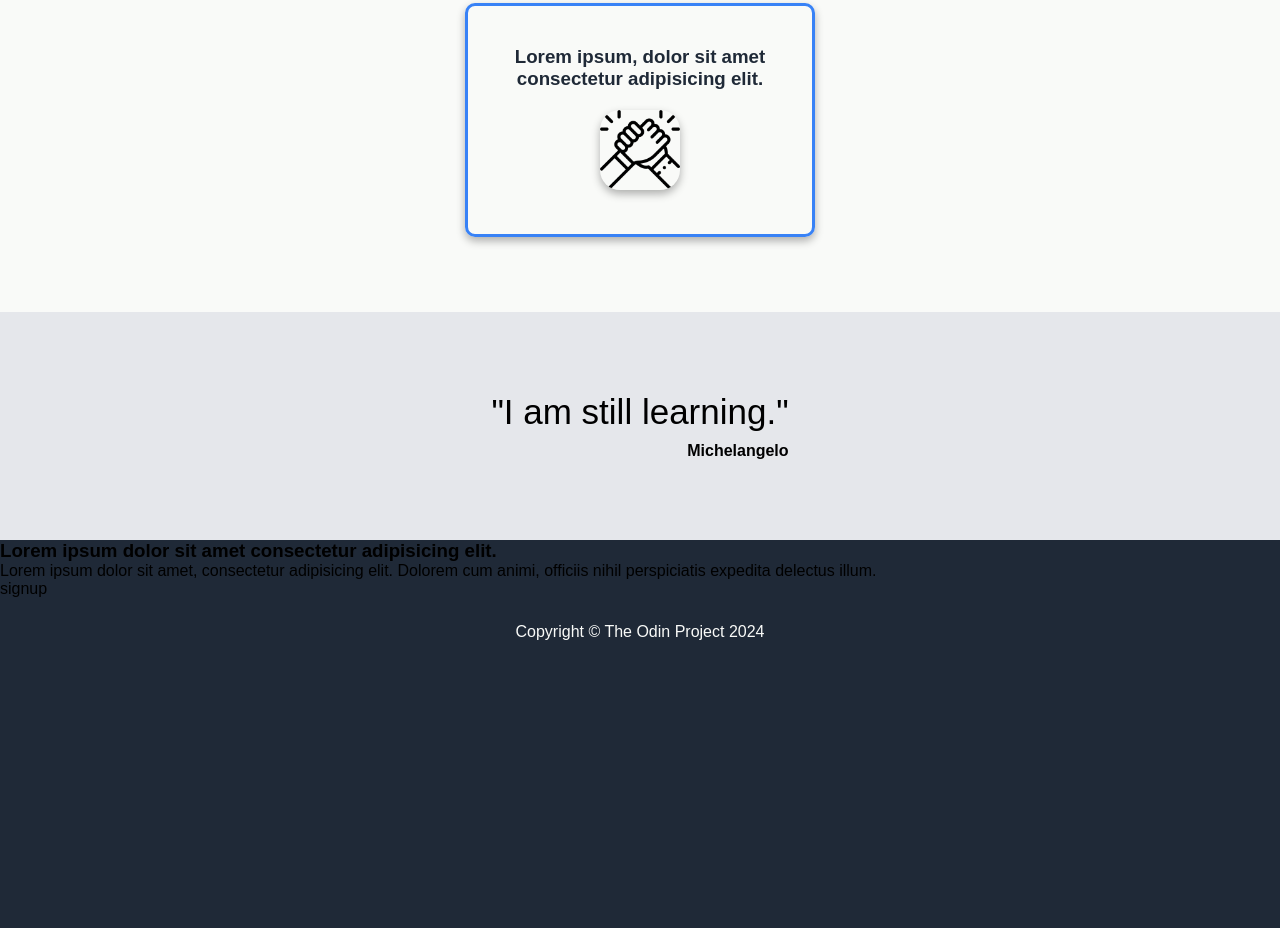
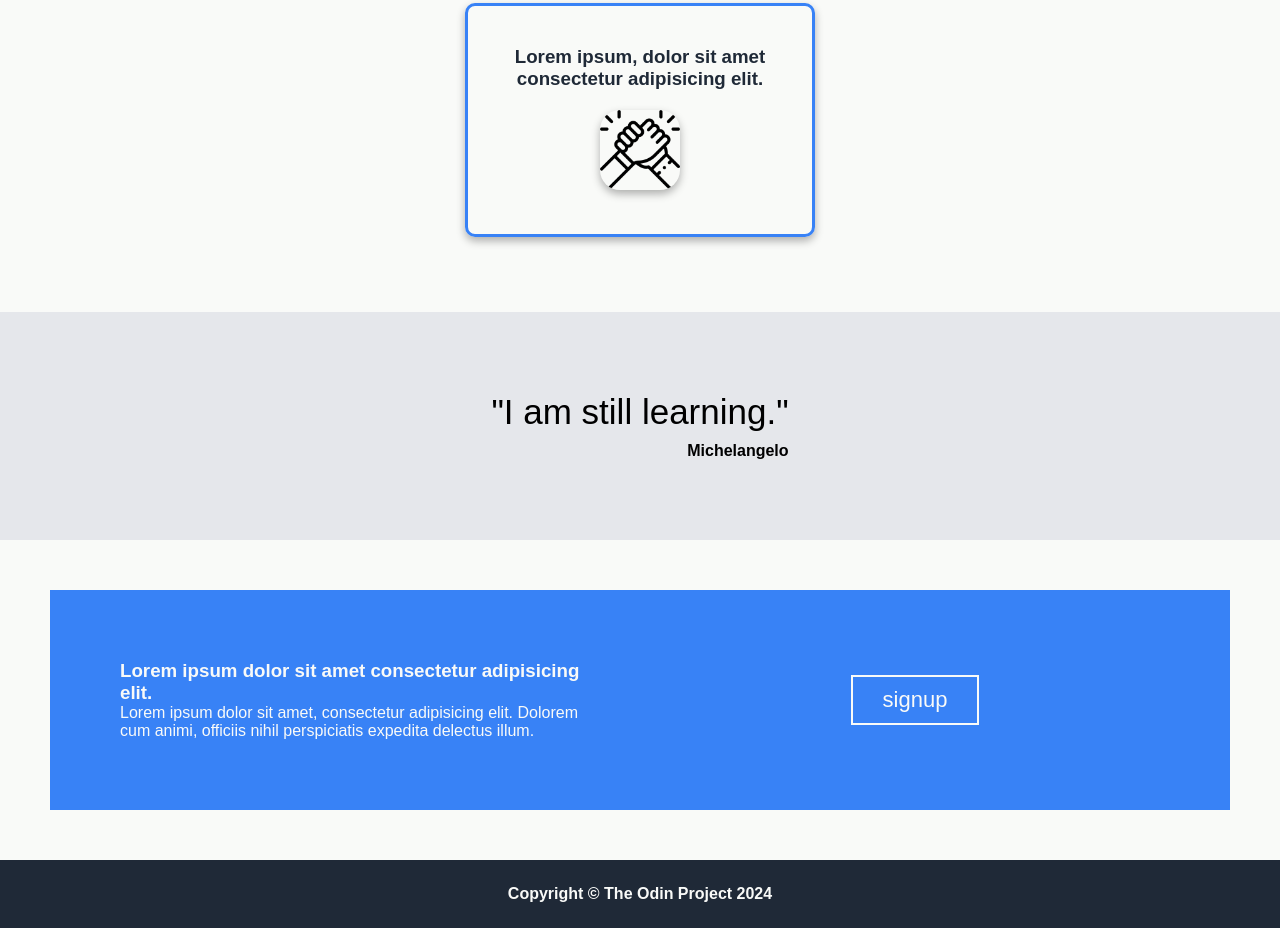
Before and after one commit to Sinner-Dev95/landing-page, a plain HTML site: page index.html in a window 1280 px wide. Shown: the part 1158-2086 px from the top of the page. Before the commit the page ends 1824 px from the top, so only its background shows below. Drawn offline with Linux system fonts and the light colour scheme; a web font is replaced by a local one.

Commit message:
Fix call-to action-section
Last check and push up to remote directory

```diff
--- a/index.html
+++ b/index.html
@@ -31,7 +31,7 @@
           knowledge into tangible skills through the path offered by The Odin
           Project. Join me on this journey of learning and growth!
         </p>
-        <div class="button-signup">Sign Up</div>
+        <div class="button-signup"><a href="#" class="link-signup">Sign Up</a></div>
       </div>
 
       <img src="image/file.jpg" alt="" />
@@ -69,14 +69,15 @@
     <!-- section call-to-action -->
 
     <section class="call-to-action">
+      <div class="action">
       <div class="text">
         <h3>Lorem ipsum dolor sit amet consectetur adipisicing elit. </h3>
         <p>Lorem ipsum dolor sit amet, consectetur adipisicing elit. Dolorem cum animi, officiis nihil perspiciatis expedita delectus illum.</p>
       </div>
 
       <div class="button-call">
-        signup
-      </div>
+       <button><a href="#" class="link-signup">signup</a></button>
+      </div></div>
     </section>
 
 
--- a/styles.css
+++ b/styles.css
@@ -211,17 +211,72 @@ flex: 1;
 .quote-signature {
   font-weight: bold;
   font-size: 1rem;
-  align-self: end;
+  align-self: end;}
 
   /* style call-to-action */
 
 
-}/* style footer */
+  .call-to-action {
+    background-color: #f9faf8;
+    padding: 50px;
+    display: flex;
+    justify-content: center;
+    align-items: center;
+
+
+  }
+
+  .action {
+    padding: 40px;
+    color: #f9faf8;
+    background-color: #3882f6;
+    display: flex;
+    justify-content: center;
+    align-items: center;
+  }
+
+  .text, .button-call {
+    padding: 30px;
+    flex: 1;
+
+  }
+
+  .text {
+    display: flex;
+    flex-direction: column;
+    justify-content: center;
+
+  }
+
+  .button-call {
+    text-align: center;
+    display: flex;
+    justify-content: center;
+    align-items: center;
+
+
+  }
+
+  button {
+    padding: 10px 30px;
+    border: 2px solid #f9faf8;
+    background-color: #3882f6;
+
+  }
+
+  .link-signup {
+    text-decoration: none;
+    color: #f9faf8;
+    font-size: 22px;
+  }
+
+
+/* style footer */
 
 .footer {
   padding: 25px;
   color: #f9faf8;
-
+  font-weight: bold;
   display: flex;
   justify-content: center;
   align-items: center;
```
